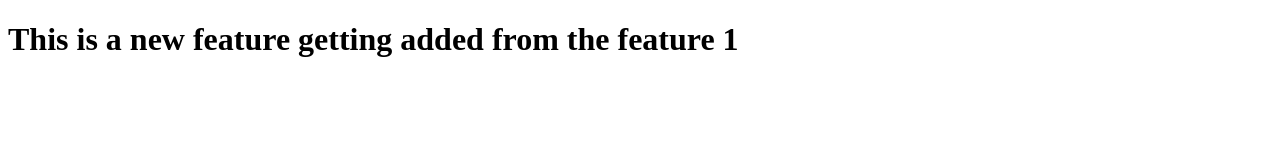
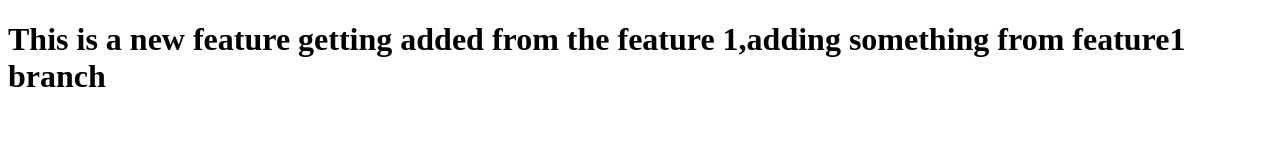
Before and after one commit to aswathamaallu007-star/test_proj, a plain HTML site: page index.html in a window 1280 px wide. Drawn offline with Linux system fonts and the light colour scheme.

Commit message:
adding some extra text from feature1

```diff
--- a/index.html
+++ b/index.html
@@ -6,6 +6,6 @@
     <title>Document</title>
 </head>
 <body>
-    <h1> This is a new feature getting added from the feature 1 </h1>
+    <h1> This is a new feature getting added from the feature 1,adding something from feature1 branch </h1>
 </body>
 </html>
```
